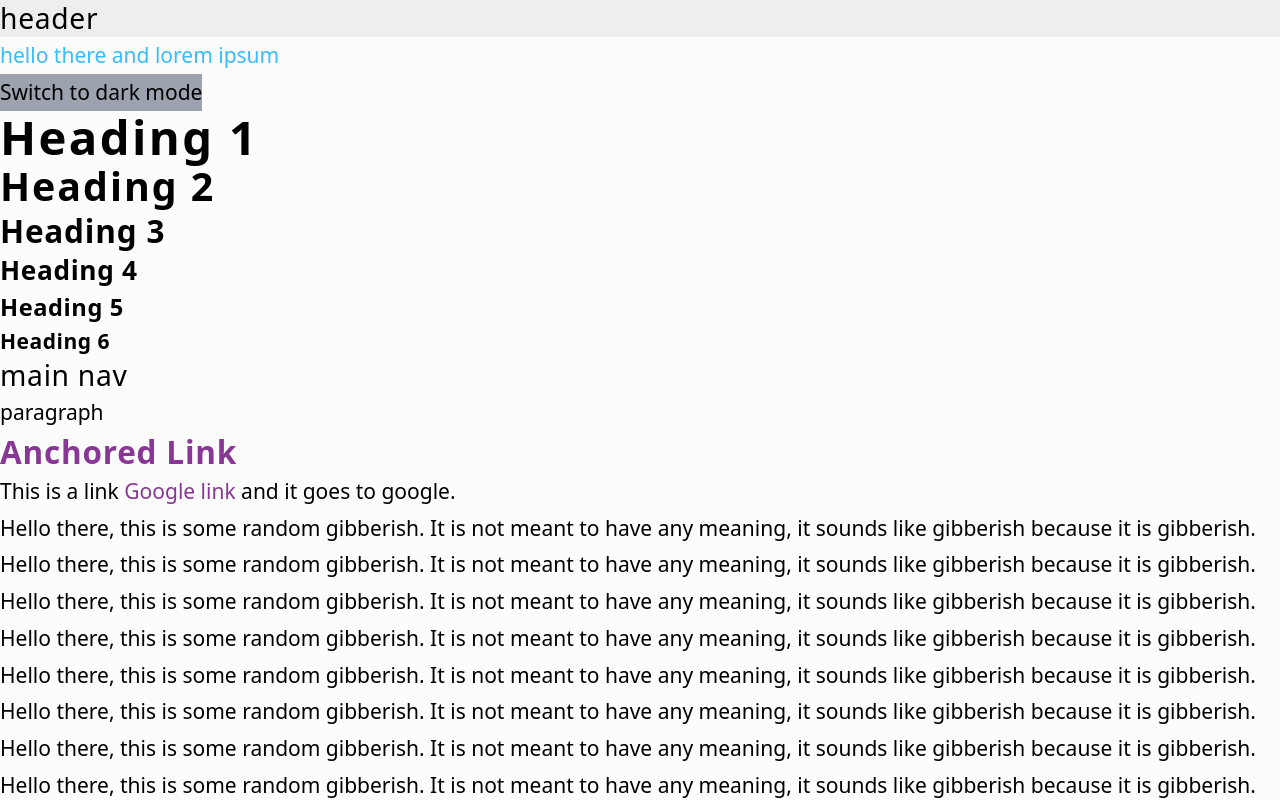
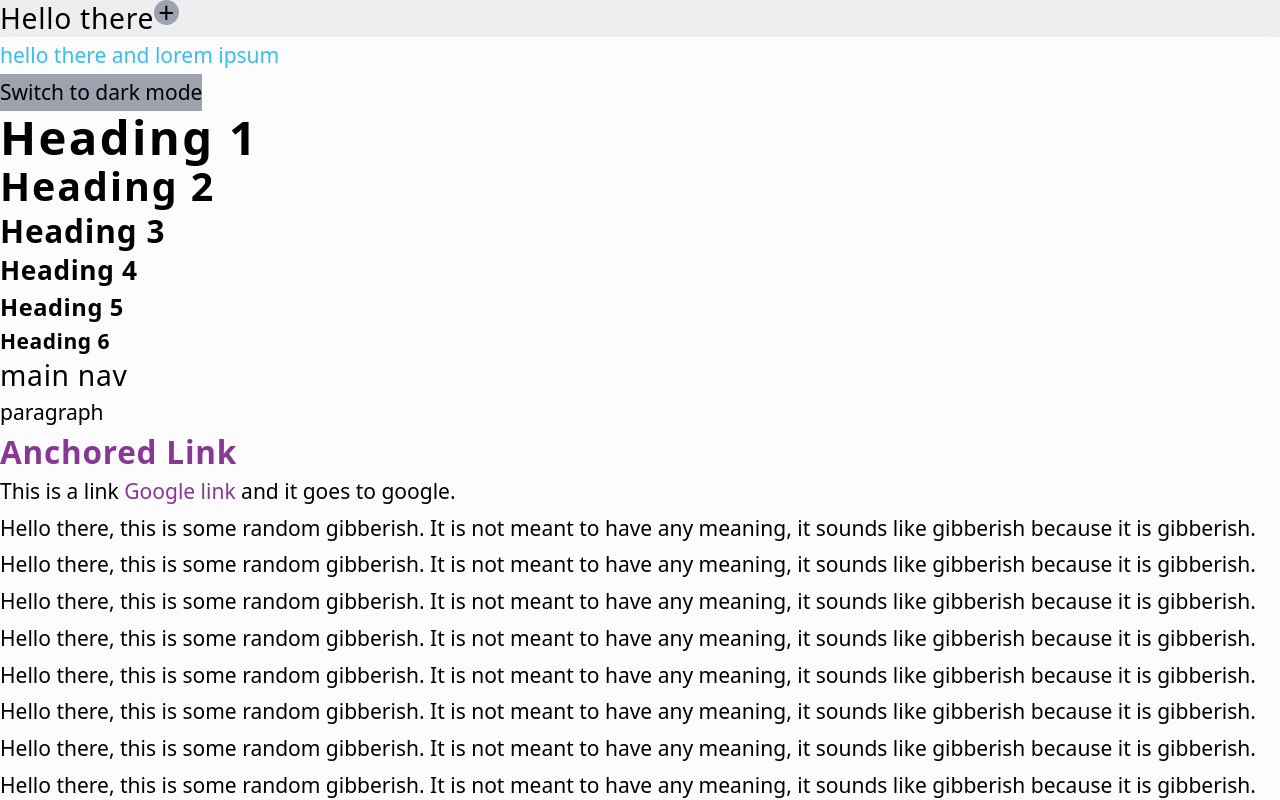
Before and after one commit to khinshankhan/www, a Next.js app: page / in a window 1280 px wide. Shown: the top 800 px of the page. Built offline with nearby package versions, Linux system fonts and the light colour scheme.

Commit message:
poc use battle tested radix collapsible instead of my implementation

```diff
--- a/package.json
+++ b/package.json
@@ -14,6 +14,7 @@
   },
   "dependencies": {
     "@ianvs/prettier-plugin-sort-imports": "^3.7.1",
+    "@radix-ui/react-collapsible": "^1.0.1",
     "clsx": "^1.2.1",
     "next": "^13.1.6",
     "next-themes": "^0.2.1",
--- a/pages/index.tsx
+++ b/pages/index.tsx
@@ -1,8 +1,28 @@
-import React, { Fragment, type ReactNode } from "react"
+import React, { Fragment, useState, type ReactNode } from "react"
+import * as Collapsible from "@radix-ui/react-collapsible"
 import Headroom from "react-headroom"
 
 import { narray } from "lib/utils"
 import { ThemeToggle } from "components/toggles"
+
+function Navbar() {
+  const [open, setOpen] = useState(false)
+
+  return (
+    <Collapsible.Root className="w-[300px]" open={open} onOpenChange={setOpen}>
+      <div className="flex flex-row">
+        <span>Hello there</span>
+
+        <Collapsible.Trigger asChild>
+          <button className="inline-flex h-[25px] w-[25px] items-center justify-center rounded-full">
+            {open ? "x" : "+"}
+          </button>
+        </Collapsible.Trigger>
+      </div>
+      <Collapsible.Content className="animated-collapsible">Hi there</Collapsible.Content>
+    </Collapsible.Root>
+  )
+}
 
 function Header() {
   return (
@@ -11,7 +31,9 @@ function Header() {
         zIndex: 1200, // banner z index
       }}
     >
-      <div className="nav-bg main-nav">header</div>
+      <div className="nav-bg main-nav">
+        <Navbar />
+      </div>
     </Headroom>
   )
 }
--- a/styles/globals.css
+++ b/styles/globals.css
@@ -258,4 +258,33 @@
       @apply bg-theme-bg/[.85] backdrop-blur-sm;
     }
   }
+
+  /* styles.css */
+  .animated-collapsible {
+    overflow: hidden;
+  }
+  .animated-collapsible[data-state="open"] {
+    animation: collapsibleSlideDown 300ms ease-out;
+  }
+  .animated-collapsible[data-state="closed"] {
+    animation: collapsibleSlideUp 300ms ease-out;
+  }
+
+  @keyframes collapsibleSlideDown {
+    from {
+      height: 0;
+    }
+    to {
+      height: var(--radix-collapsible-content-height);
+    }
+  }
+
+  @keyframes collapsibleSlideUp {
+    from {
+      height: var(--radix-collapsible-content-height);
+    }
+    to {
+      height: 0;
+    }
+  }
 }
```
Also changed, not shown: 1 other file (tests, documents, lock files or other folders).
